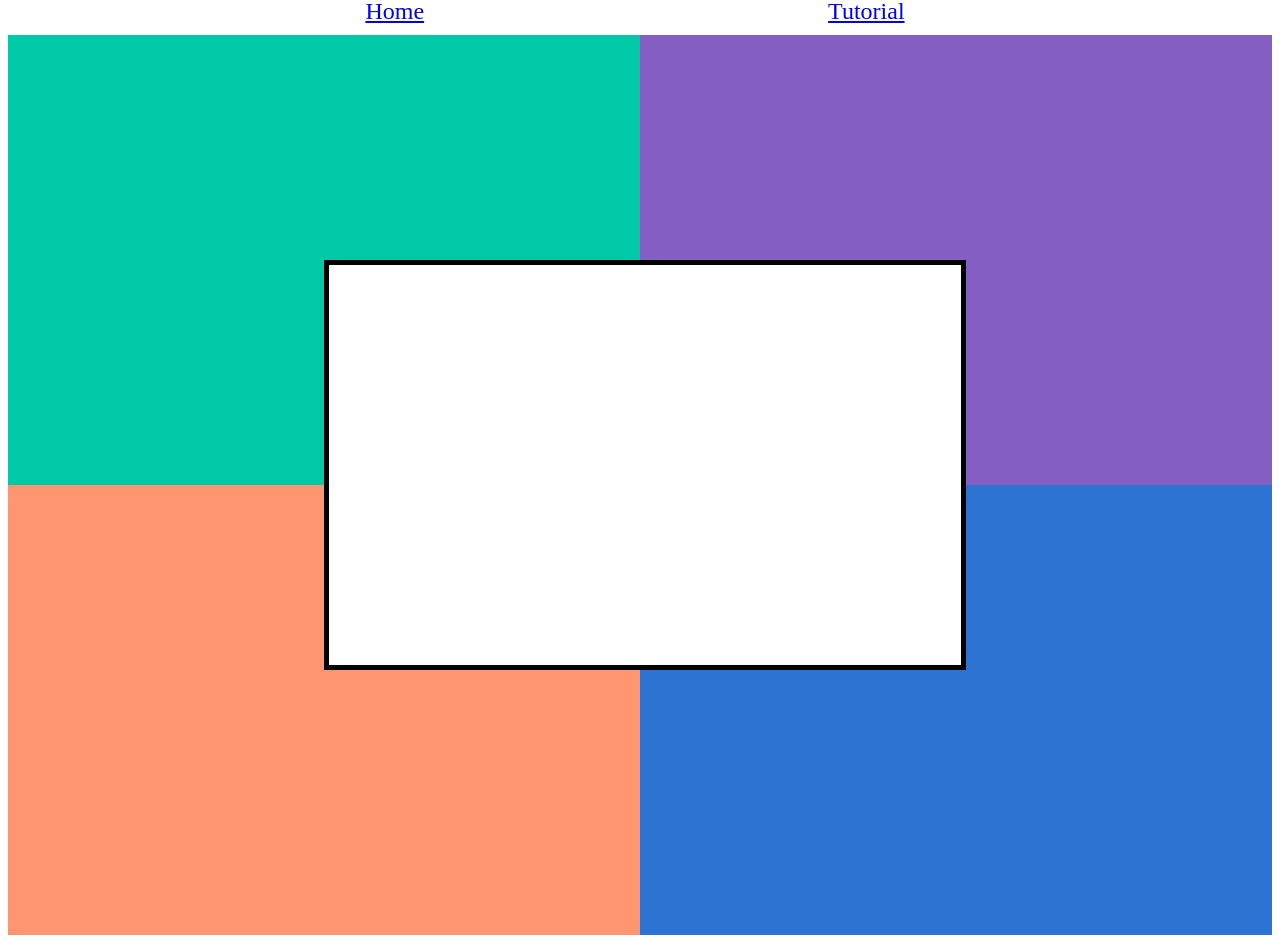
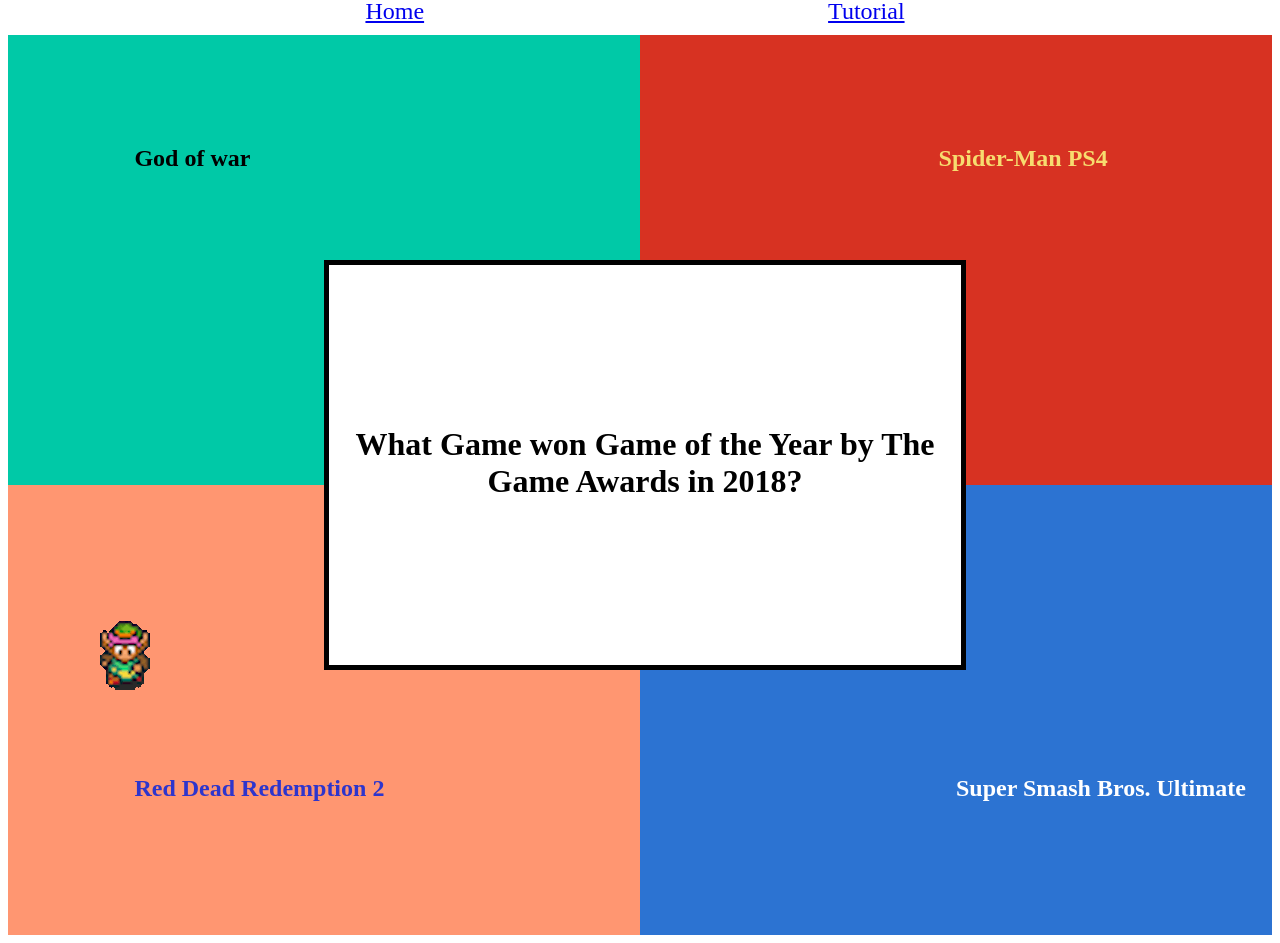
Before and after one commit to jdlamb4/HackerU-Milestone-Project-1, a plain HTML site: page game.html in a window 1280 px wide. Drawn offline with Linux system fonts and the light colour scheme.

Commit message:
added questions and answers to page format

```diff
--- a/game.css
+++ b/game.css
@@ -44,7 +44,7 @@ nav a {
     height: 400px;
     width: 50%;
 }
-h2 {
+h1 {
     position: relative;
     top:35%;
 }
@@ -63,7 +63,7 @@ h2 {
 }
 
 .answer2{
-    background-color: #845EC2;
+    background-color: #D73222;
     float: right;
     height: 450px;
     width: 50%;
@@ -90,3 +90,38 @@ h2 {
     width: 50%;
     z-index: -1;
 }
+
+/* h3 {
+    position: sticky;
+    z-index: 2;
+    top: 25%;
+    left: 45%;
+} */
+
+.answer1 h2 {
+    color: black;
+    position: absolute;
+    top: 10%;
+    left: 10%;
+}
+
+.answer2 h2 {
+    color: #f7dc6f;
+    position: absolute;
+    top: 10%;
+    right: 13%
+}
+
+.answer3 h2 {
+    color: white;
+    position: absolute;
+    top: 80%;
+    left: 75%;
+}
+
+.answer4 h2 {
+    color: #2E35CC;
+    position: absolute;
+    top: 80%;
+    left: 10%;
+}
--- a/game.html
+++ b/game.html
@@ -21,21 +21,26 @@
     <div class = "page">
         <div id = "top">
             <div class = "answer1">
+                <h2>God of war</h2>
             </div>
             <div class = "answer2">
+                <h2>Spider-Man PS4</h2>
             </div>
         </div>
         <div class = "bottom">
             <div class = "answer3">
+                <h2>Super Smash Bros. Ultimate</h2>
             </div>
             <div class = "answer4">
+                <h2>Red Dead Redemption 2</h2>
             </div>
         </div>
 
         <div class = "question">
+            <h1>What Game won Game of the Year by The Game Awards in 2018?</h1>
         </div>
     </div>
 
-    <script src="./home.js"></script>
+    <script src="./game.js"></script>
 </body>
 </html>
```
